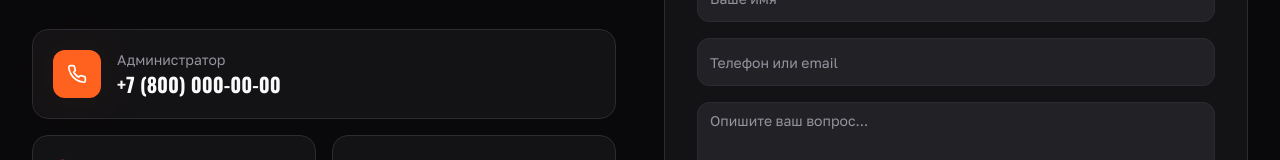
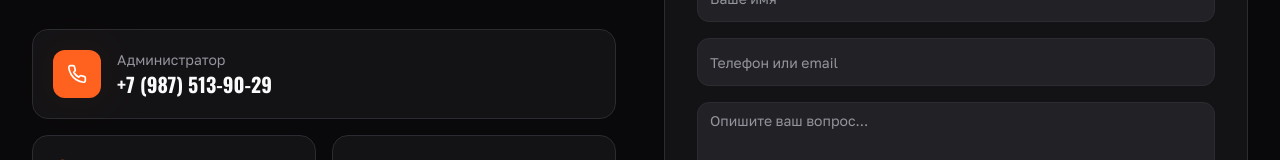
Before and after one commit to pr-poehali-dev/car-rental-support, a React (Vite) app: page / in a window 1280 px wide. Shown: the part 3854-4014 px from the top of the page. Built offline with nearby package versions, Linux system fonts and the light colour scheme.

Commit message:
Обновить номер телефона 79875139029

```diff
--- a/src/pages/Index.tsx
+++ b/src/pages/Index.tsx
@@ -363,13 +363,13 @@ const Index = () => {
               Возникли вопросы? Мы на связи круглосуточно. Звоните администратору или напишите нам.
             </p>
             <div className="mt-8 space-y-4">
-              <a href="tel:+78000000000" className="flex items-center gap-4 p-5 rounded-2xl bg-card border border-border hover:border-primary transition-colors">
+              <a href="tel:+79875139029" className="flex items-center gap-4 p-5 rounded-2xl bg-card border border-border hover:border-primary transition-colors">
                 <div className="w-12 h-12 rounded-xl bg-primary flex items-center justify-center glow-primary">
                   <Icon name="Phone" size={20} className="text-primary-foreground" />
                 </div>
                 <div>
                   <div className="text-sm text-muted-foreground">Администратор</div>
-                  <div className="font-display text-xl font-bold">+7 (800) 000-00-00</div>
+                  <div className="font-display text-xl font-bold">+7 (987) 513-90-29</div>
                 </div>
               </a>
               <div className="grid grid-cols-2 gap-4">
```
